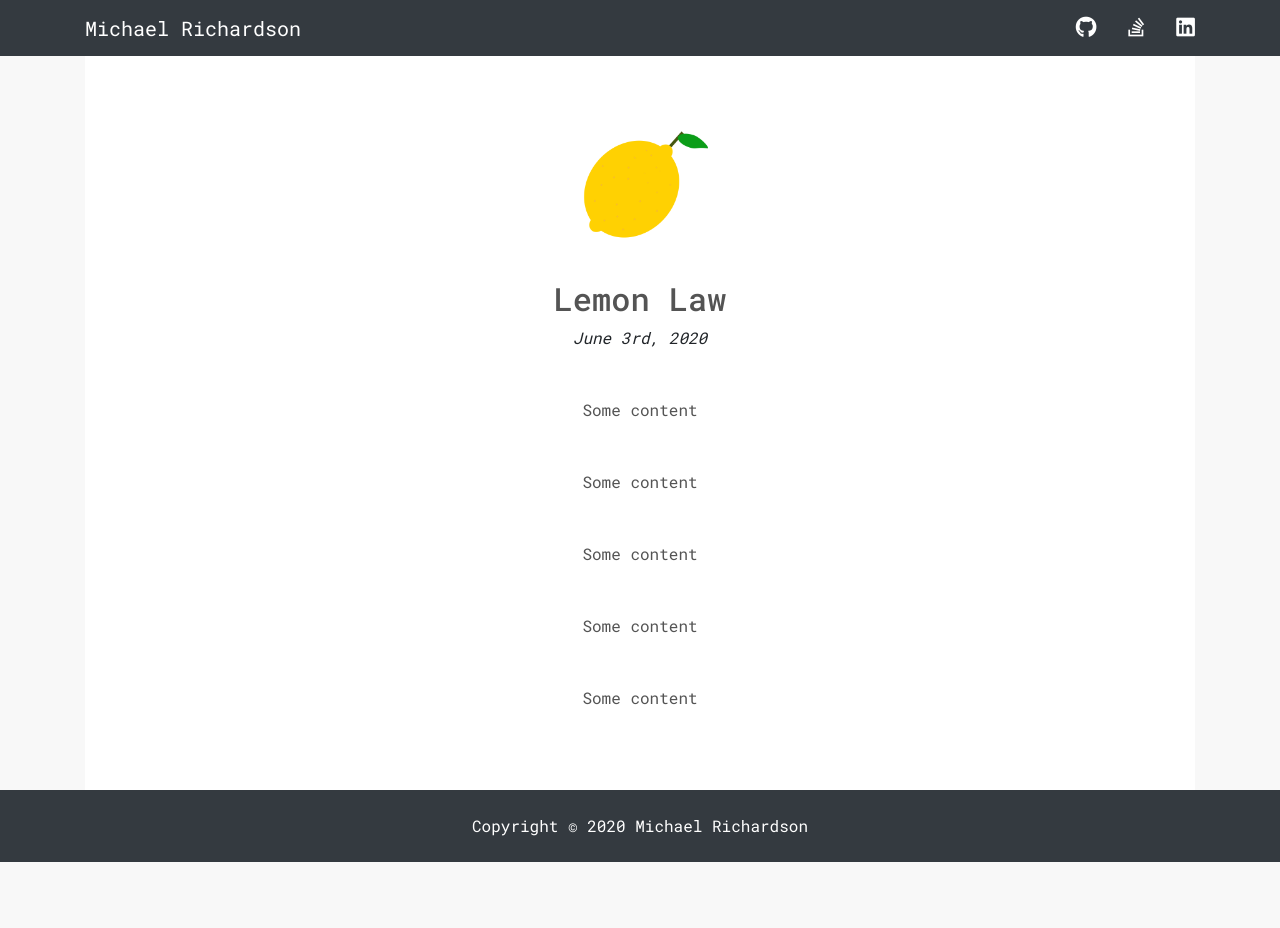
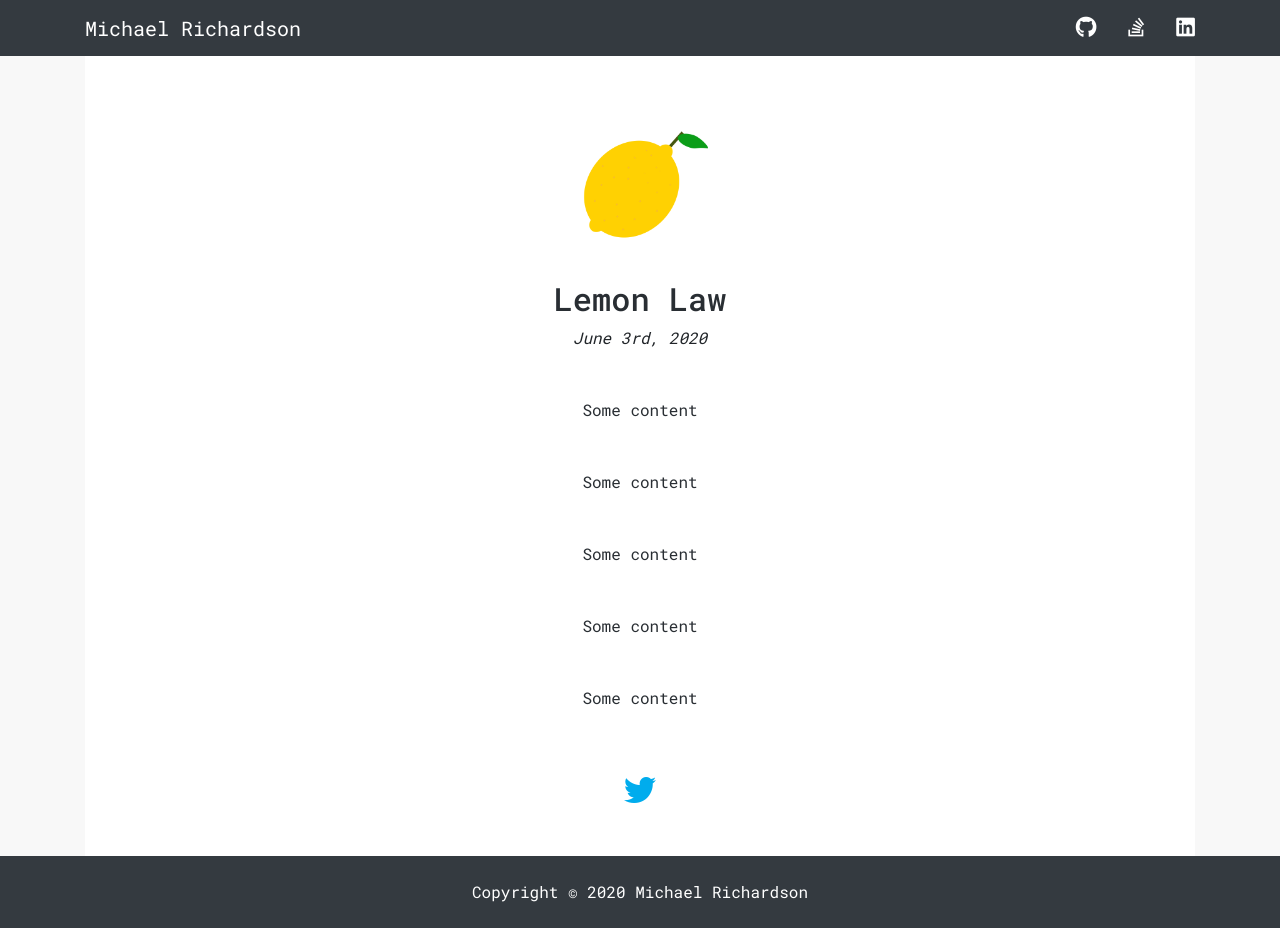
Before and after one commit to michaelprichardson/michaelprichardson.com, a React (Create React App) app: page /blog/post/lemon-law in a window 1280 px wide. Before the commit the page ends 862 px from the top, so only its background shows below. Built offline with nearby package versions, Linux system fonts and the light colour scheme.

Commit message:
[+] Finished the Townaide blog post

```diff
--- a/src/App.scss
+++ b/src/App.scss
@@ -3,6 +3,11 @@
 $backgroundColor: #343a40;
 $whiteBackgroundColor: #ffffff;
 $whiteText: #ffffff;
+$darkText: #292E33;
+
+h1, h2, h3, h4, h5, h6, p {
+  color: $darkText;
+}
 
 .App {
   text-align: center;
@@ -17,6 +22,11 @@ $whiteText: #ffffff;
     padding-bottom: 1rem;
     padding-left: 0;
   }
+}
+
+.nav-link:hover {
+  text-decoration: underline;
+  text-decoration-color: $darkText;
 }
 
 .home,
@@ -53,3 +63,7 @@ $whiteText: #ffffff;
   width: auto;
   border-radius: 10px;
 }
+
+.twitter {
+  color: #00aced;
+}
--- a/src/assets/data/projects.json
+++ b/src/assets/data/projects.json
@@ -10,12 +10,12 @@
             "content": [
                 {
                     "type": "text",
-                    "content": "I co-founded Townaide with my Father and Brother at the start of 2018 in Somerset West, South Africa. I had just finished my Master's degree and was very keen to try to get a tech startup going. The original tech, as my father had put an idea together, was running off of Wordpress. Wordpress is great for all sorts of websites and I tried to get the idea working with Wordpress but I ran into some difficulties trying to build an API around it for the mobiles apps and I wasn't a big fan of the Wordpress styling either.",
+                    "content": "I co-founded Townaide with my Father and Brother at the start of 2018 in Somerset West, South Africa. I had just finished my Master's degree and was very keen to try to get a tech startup going. The idea behind Townaide is that locals keep the information of the platform up to date by adding and reviewing new listings and in return, they get their share of the profits. It is very similar to Google Maps in that you can browse and find places of interest, bars, restaurants, etc. nearby or in a location of your choice.",
                     "alt": ""
                 },
                 {
                     "type": "text",
-                    "content": "I started by using a simple ReactJS website for the home page (we didn't have a dashboard yet). It was a simple website that just showed what Townaide did and links (eventually) to the apps. I chose ReactJS because I didn't know the framework and wanted to learn it as I had heard a lot of good things about it online. So creating a simple website was an easy way to learn the basics. The screenshot of the website below is after two years of development. I had added an interactive map to the home screen that could display the markers for a user based on their location (either by giving us their location permission or IP location).",
+                    "content": "The original tech, as my father had put an idea together, was running off of Wordpress. Wordpress is great for all sorts of websites and I tried to get the idea working with Wordpress but I ran into some difficulties trying to build an API around it for the mobiles apps and I wasn't a big fan of the Wordpress styling either. I started by using a simple ReactJS website for the home page (we didn't have a dashboard yet). It was a simple website that just showed what Townaide did and links (eventually) to the apps. I chose ReactJS because I didn't know the framework and wanted to learn it as I had heard a lot of good things about it online. So creating a simple website was an easy way to learn the basics. The screenshot of the website below is after two years of development. I had added an interactive map to the home screen that could display the markers for a user based on their location (either by giving us their location permission or IP location).",
                     "alt": ""
                 },
                 {
@@ -25,7 +25,7 @@
                 },
                 {
                     "type": "text",
-                    "content": "Explain the purpose of the dashboard",
+                    "content": "There were two types of users on Townaide. A normal user and a lister. The users were everyday people that would use the platform to find what they were looking for and listers were the people who kept the information up to date and added new information in their areas. The dashboard was made for listers to view the listings that they had added and view, review and check their balances. It was also a way that we, the founders, could communicate with the listers.",
                     "alt": ""
                 },
                 {
@@ -35,7 +35,7 @@
                 },
                 {
                     "type": "text",
-                    "content": "Explain the purpose of the dashboard",
+                    "content": "The listers would be able to see which listings are bringing in the most money and be able to focus on certain types of listings to increase their returns. The dashboard also had a section for super admins to view analytics for the entire platform. We were able to view a heat map of were most listings were added and the listing density for each of the listers.",
                     "alt": ""
                 },
                 {
@@ -45,7 +45,7 @@
                 },
                 {
                     "type": "text",
-                    "content": "Explain how I learnt Swift and Android to develop the apps",
+                    "content": "To make the platform more accessible we decided that we need mobile apps. I had learnt Java in university and learn Android by watching 200 YouTube videos over a couple of weeks (Here's the link to the YouTube playlist, https://www.youtube.com/playlist?list=PL2F07DBCDCC01493A. It will most likely be out of date seeing as it was made in 2014). I had never done any sort of programming on iOS before so I started by scratching around on YouTube and found loads of tutorials on how do get started. I also bought a few courses from Udacity to help me learn quicker. I started by learning Swift and it looked much easier and more promising that objective C. The app shown below is all iOS and the Android version looks the same.",
                     "alt": ""
                 },
                 {
@@ -54,9 +54,19 @@
                     "alt": "Townaide iOS app"
                 },
                 {
+                    "type": "text",
+                    "content": "Building Townaide taught me a lot. I had to tackle real-world problems and write scalable code (like having to write tests for the code because it's no fun searching through Swift code after spending all day writing Javascript). I had to learn how to optimize queries to a PostgreSQL database as we had over 12 million listings and 10 000 users and you don't want one person to crash the whole database or server just because the query was looking through all 12 million listings to find a barber around the corner. I had to streamline all the processes like interacting CI into the workflow so that the code was tested before deploying.",
+                    "alt": ""
+                },
+                {
                     "type": "image",
                     "content": "../../images/blog_posts/townaide/townaide_ios_2.png",
                     "alt": "Townaide iOS app"
+                },
+                {
+                    "type": "text",
+                    "content": "Thanks for reading my short overview of Townaide and the role I played in it. If you would like to find out more or ask me a question regarding choices I made feel free to get in contact with me on Twitter.",
+                    "alt": ""
                 }
             ]
         },
--- a/src/components/blog/BlogBody.tsx
+++ b/src/components/blog/BlogBody.tsx
@@ -28,8 +28,13 @@ class BlogBody extends Component<Props> {
 
         return (
             <div className="container blog-body">
-                <div className="row p-3 pt-3 pb-5">
+                <div className="row p-3 pt-3 pb-0">
                     {content}
+                </div>
+                <div className="row p-3 pt-1 pb-5 text-center">
+                    <div className="col-12">
+                        <a target="_blank" rel="noopener noreferrer" href="https://twitter.com/mprichardson_"><i className="fab fa-twitter fa-2x twitter"></i> </a>
+                    </div>
                 </div>
             </div>
         );
--- a/src/components/layout/Home.tsx
+++ b/src/components/layout/Home.tsx
@@ -26,6 +26,11 @@ class Home extends Component {
             <div className="col-12 pt-3">
               <p>{project.short_description}</p>
             </div>
+            {/* <div className="col-12 pt-3">
+              <Link className="post-link" to={`/blog/post/${project.post_id}`}>
+                <b>View post <i className="fas fa-arrow-right"></i></b>
+              </Link>
+            </div> */}
           </div>
         </div>
       );
--- a/src/index.scss
+++ b/src/index.scss
@@ -11,10 +11,6 @@ body {
 
 code {
   font-family: 'Source Code Pro', monospace;
-}
-
-h1, h2, h3, h4, h5, h6, p {
-  color: #545454;
 }
 
 // Responsive Breakpoints
```
